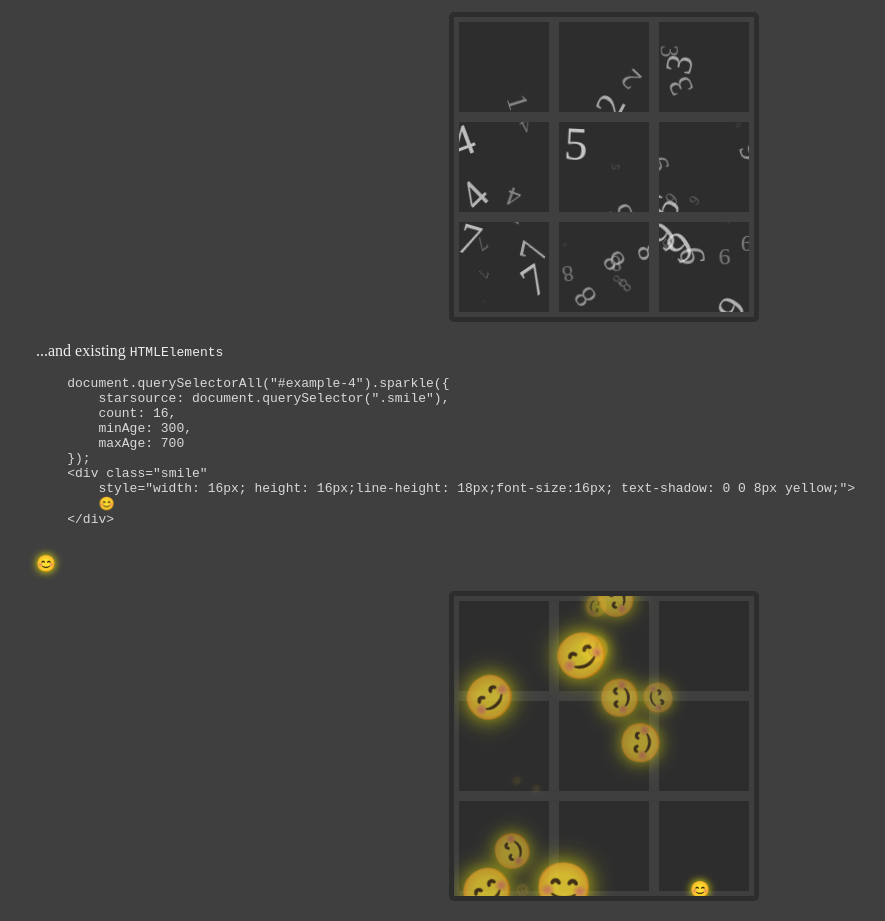
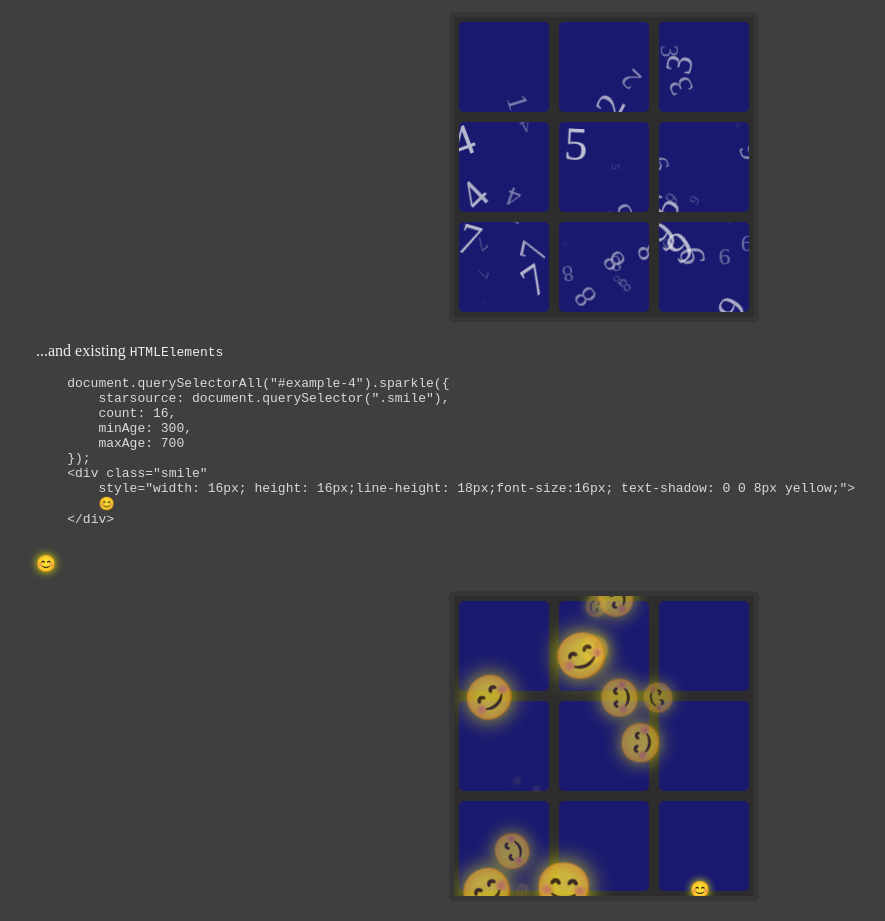
Before and after one commit to felix-krause/sparkle.js, a website built with webpack: page static/index.html in a window 1280 px wide. Shown: the part 1560-2481 px from the top of the page, without its empty margins (36-921 px from the left). Built offline with nearby package versions, Linux system fonts and the light colour scheme; animation ran at ten frames a second.

Commit message:
minor layout changes

```diff
--- a/static/index.html
+++ b/static/index.html
@@ -47,30 +47,14 @@
             max-height: 90vw;
             margin: 20px auto;
             border-radius: 5px;
-            border: 5px solid #2d2d2d;
+            background-color: #2d2d2d;
+            border: 5px solid #363636;
         }
 
         .grid>div {
-            background-color: #2d2d2d;
-            margin: 20%;
-        }
-
-        .grid-2 {
-            display: grid;
-            grid-template-rows: auto auto auto;
-            grid-template-columns: auto auto auto;
-            width: 300px;
-            height: 300px;
-            max-width: 90vw;
-            max-height: 90vw;
-            margin: 20px auto;
+            background-color: midnightblue;
+            margin: 5%;
             border-radius: 5px;
-            border: 5px solid #2d2d2d;
-        }
-
-        .grid-2>div {
-            background-color: #2d2d2d;
-            margin: 5%;
         }
     </style>
 </head>
@@ -151,7 +135,7 @@
         });
     });
             </pre>
-        <div id="example-3" class="grid-2">
+        <div id="example-3" class="grid">
             <div></div>
             <div></div>
             <div></div>
@@ -180,7 +164,7 @@
             style="width: 16px; height: 16px;line-height: 18px;font-size:16px; text-shadow: 0 0 8px yellow;">
             😊
         </div>
-        <div id="example-4" class="grid-2">
+        <div id="example-4" class="grid">
             <div></div>
             <div></div>
             <div></div>
```
